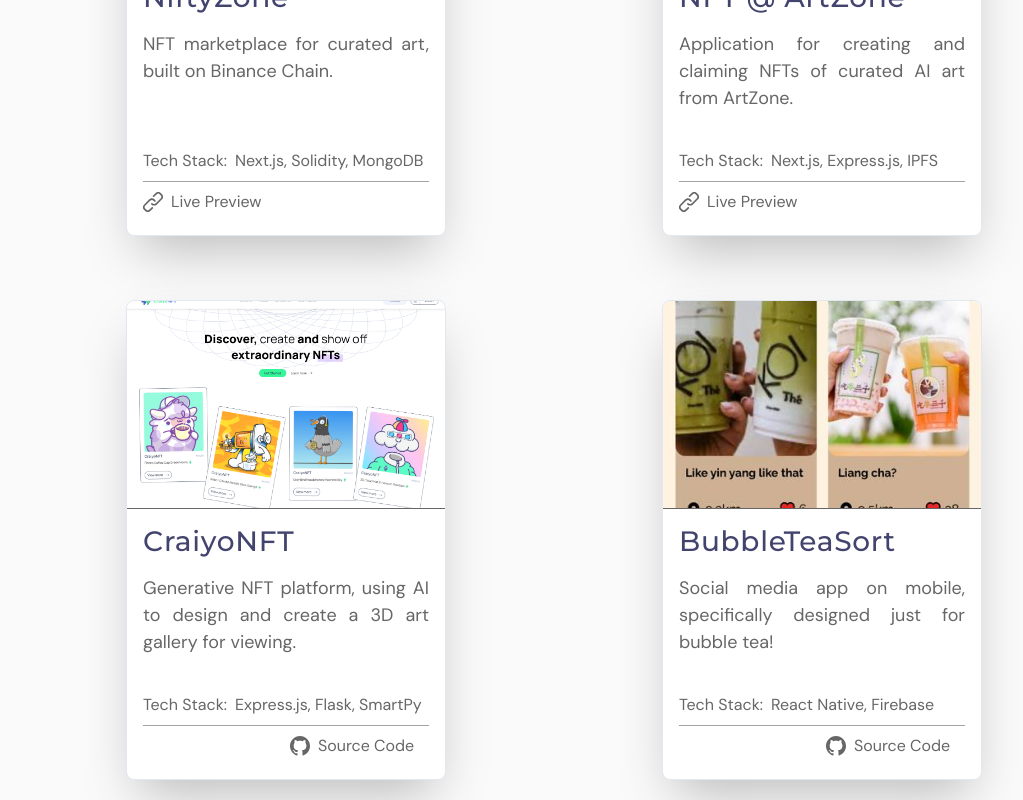
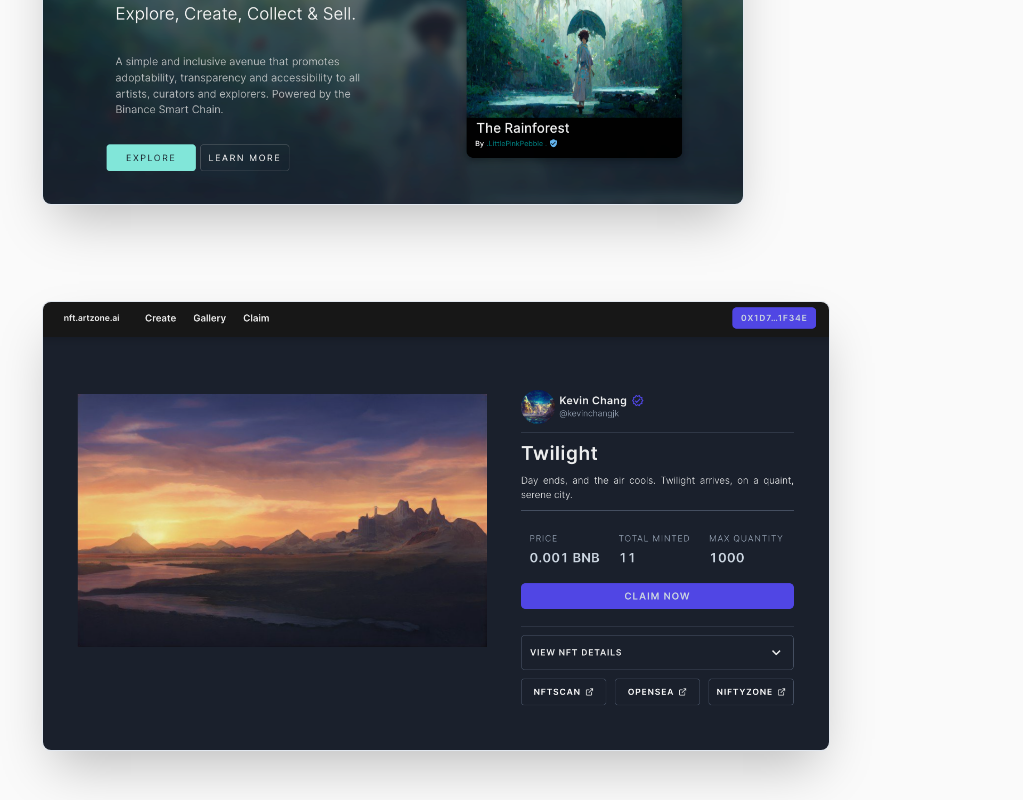
Before and after one commit to kevinchangjk/portfolio, a Next.js app: page /projects in a window 1280 px wide. Shown: the part 700-1500 px from the top of the page, without its empty margins (86-1109 px from the left). Built offline with nearby package versions, Linux system fonts and the light colour scheme.

Commit message:
projects: redesign front ui of project card

```diff
--- a/components/ProjectCard.tsx
+++ b/components/ProjectCard.tsx
@@ -10,32 +10,79 @@ import {
   HStack,
   Heading,
   Image,
+  Tag,
   Text,
   VStack,
+  Wrap,
+  WrapItem,
   useColorMode,
 } from "@chakra-ui/react";
 import PrimaryLink from "./PrimaryLink";
+import { motion } from "framer-motion";
+
+const projectVariants = {
+  projectInitial: {
+    opacity: 0,
+    y: "2rem",
+  },
+  projectAnimate: {
+    opacity: 1,
+    y: 0,
+  },
+};
 
 export default function ProjectCard({ projectData }: { projectData: Project }) {
   const { title, description, imageUrl, techStack, sourceUrl, previewUrl } =
     projectData;
   const { colorMode } = useColorMode();
+
+  function displayTechStack(techStack: string[]) {
+    const allTech = [];
+    for (let i = 0; i < techStack.length; i++) {
+      const key = `${title}-tech-${i}`;
+      const newTech = (
+        <WrapItem key={key}>
+          <Tag
+            padding={{
+              base: "0.3rem",
+              md: "0.5rem",
+              xl: "0.8rem",
+              "2xl": "1rem",
+            }}
+            variant="solid"
+            colorScheme="whiteAlpha"
+            opacity={0.8}
+          >
+            <Text
+              textAlign="center"
+              fontWeight="bold"
+              letterSpacing={{
+                base: "normal",
+                md: "wide",
+              }}
+              fontSize={{
+                base: "sm",
+                md: "md",
+                xl: "lg",
+                "2xl": "xl",
+              }}
+            >
+              {techStack[i]}
+            </Text>
+          </Tag>
+        </WrapItem>
+      );
+      allTech.push(newTech);
+    }
+
+    return allTech;
+  }
+
   return (
     <Card
-      width={{
-        base: "16rem",
-        md: "18rem",
-        xl: "20rem",
-        "2xl": "24rem",
-      }}
-      height={{
-        base: "24rem",
-        md: "27rem",
-        xl: "30rem",
-        "2xl": "35rem",
-      }}
-      bgColor={colorMode === "light" ? "white" : "gray.1"}
-      borderRadius="0.5rem"
+      position="relative"
+      width="max"
+      rounded="lg"
       borderColor={colorMode === "light" ? "gray.200" : "gray.700"}
       borderWidth="thin"
       boxShadow="2xl"
@@ -43,181 +90,76 @@ export default function ProjectCard({ projectData }: { projectData: Project }) {
       <Image
         src={imageUrl}
         alt="Project Thumbnail"
+        height="md"
+        fit="cover"
+        rounded="inherit"
+      />
+      <CardBody
+        position="absolute"
+        top={0}
+        left={0}
         width="full"
-        height={{
-          base: "11rem",
-          md: "12rem",
-          xl: "13rem",
-          "2xl": "15rem",
+        height="full"
+        rounded="inherit"
+        bgGradient="linear(to-b, blackAlpha.100, blackAlpha.700)"
+        opacity={0}
+        _hover={{
+          opacity: 1,
         }}
-        fit="cover"
-        borderTopRadius="0.5rem"
-        borderBottomWidth="0.5px"
-        borderBottomStyle="solid"
-        borderBottomColor={colorMode === "light" ? "gray.3" : "gray.5"}
-        marginBottom={{
+        transition="opacity 0.3s ease-in-out"
+      >
+        <VStack
+          width="full"
+          height="full"
+          paddingY="2rem"
+          spacing={{
             base: "0.5rem",
-          md: "0.75rem",
-          xl: "1rem",
-          "2xl": "1.5rem",
+            md: "1rem",
+            xl: "1.5rem",
+            "2xl": "2rem",
           }}
-      />
-      <CardHeader
-        marginTop="0rem"
-        marginBottom={{
-          base: "0.5rem",
-          md: "0.75rem",
-          xl: "1rem",
-          "2xl": "1.5rem",
+          justifyContent="end"
+        >
+          <Heading
+            fontSize={{
+              base: "24px",
+              md: "32px",
+              xl: "40px",
+              "2xl": "48px",
             }}
-        marginX="0rem"
-        paddingY="0rem"
-        paddingX={{
+            fontWeight="semibold"
+            textAlign="center"
+            letterSpacing="normal"
+            textColor="gray.8"
+          >
+            {title}
+          </Heading>
+          <Text
+            fontSize={{
+              base: "md",
+              md: "lg",
+              xl: "xl",
+              "2xl": "2xl",
+            }}
+            letterSpacing="normal"
+            textAlign="justify"
+            fontWeight="medium"
+            textColor="gray.7"
+          >
+            {description}
+          </Text>
+          <Wrap
+            spacing={{
               base: "0.5rem",
               md: "0.75rem",
               xl: "1rem",
               "2xl": "1.25rem",
             }}
           >
-        <Heading variant="card">{title}</Heading>
-      </CardHeader>
-      <CardBody
-        marginTop="0rem"
-        marginBottom={{
-          base: "0.5rem",
-          md: "0.75rem",
-          xl: "1rem",
-          "2xl": "1.5rem",
-        }}
-        marginX="0rem"
-        paddingY="0rem"
-        paddingX={{
-          base: "0.5rem",
-          md: "0.75rem",
-          xl: "1rem",
-          "2xl": "1.25rem",
-        }}
-      >
-        <Text
-          variant="paragraph"
-          fontSize={{
-            base: "sm",
-            md: "md",
-            xl: "lg",
-            "2xl": "xl",
-          }}
-        >
-          {description}
-        </Text>
+            {displayTechStack(techStack)}
+          </Wrap>
+        </VStack>
       </CardBody>
-      <CardFooter
-        margin="0rem"
-        padding={{
-          base: "0.5rem",
-          md: "0.75rem",
-          xl: "1rem",
-          "2xl": "1.25rem",
-        }}
-      >
-        <VStack width="full" margin="0rem" padding="0rem">
-          <HStack width="full" alignItems="end">
-            <Text
-              variant="detail"
-              fontSize={{
-                base: "xs",
-                md: "sm",
-                xl: "md",
-                "2xl": "lg",
-              }}
-            >
-              Tech Stack:{" "}
-            </Text>
-            <Text
-              variant="detail"
-              fontSize={{
-                base: "xs",
-                md: "sm",
-                xl: "md",
-                "2xl": "lg",
-              }}
-            >
-              {techStack}
-            </Text>
-          </HStack>
-          <Divider variant="secondary" />
-          <HStack width="full">
-            <Box width="50%">
-              {previewUrl && (
-                <PrimaryLink
-                  href={previewUrl}
-                  color={colorMode === "light" ? "gray.3" : "gray.5"}
-                  thickness="px"
-                >
-                  <HStack>
-                    <LinkIcon
-                      boxSize={{
-                        base: "12px",
-                        md: "16px",
-                        xl: "20px",
-                        "2xl": "24px",
-                      }}
-                      color={colorMode === "light" ? "gray.3" : "gray.5"}
-                    />
-                    <Text
-                      variant="detail"
-                      fontSize={{
-                        base: "xs",
-                        md: "sm",
-                        xl: "md",
-                        "2xl": "lg",
-                      }}
-                    >
-                      Live Preview
-                    </Text>
-                  </HStack>
-                </PrimaryLink>
-              )}
-            </Box>
-            <Box width="50%">
-              {sourceUrl && (
-                <PrimaryLink
-                  href={sourceUrl}
-                  color={colorMode === "light" ? "gray.3" : "gray.5"}
-                  thickness="px"
-                >
-                  <HStack>
-                    <Image
-                      src={
-                        colorMode === "light"
-                          ? "/images/social-media/github-light.svg"
-                          : "/images/social-media/github-dark.svg"
-                      }
-                      alt="Github Icon"
-                      boxSize={{
-                        base: "12px",
-                        md: "16px",
-                        xl: "20px",
-                        "2xl": "24px",
-                      }}
-                    />
-                    <Text
-                      variant="detail"
-                      fontSize={{
-                        base: "xs",
-                        md: "sm",
-                        xl: "md",
-                        "2xl": "lg",
-                      }}
-                    >
-                      Source Code
-                    </Text>
-                  </HStack>
-                </PrimaryLink>
-              )}
-            </Box>
-          </HStack>
-        </VStack>
-      </CardFooter>
     </Card>
   );
 }
--- a/components/ProjectGrid.tsx
+++ /dev/null
@@ -1,47 +0,0 @@
-import { Project } from "@/utils/types";
-import { SimpleGrid } from "@chakra-ui/react";
-import data from "../data/projects.json" assert { type: "json" };
-import ProjectCard from "./ProjectCard";
-
-function buildCard(projectData: Project) {
-  return <ProjectCard projectData={projectData} key={projectData.title} />;
-}
-
-function buildGrid(allProjects: Project[]) {
-  const result = [];
-  for (const project of allProjects) {
-    const card = buildCard(project);
-    result.push(card);
-  }
-
-  return result;
-}
-
-export default function ProjectGrid() {
-  return (
-    <SimpleGrid
-      minChildWidth={{
-        base: "16rem",
-        md: "18rem",
-        xl: "20rem",
-        "2xl": "24rem",
-      }}
-      width="full"
-      spacingX={{
-        base: "2rem",
-        md: "2.5rem",
-        xl: "3rem",
-        "2xl": "4rem",
-      }}
-      spacingY={{
-        base: "3rem",
-        md: "3.5rem",
-        xl: "4rem",
-        "2xl": "5rem",
-      }}
-      justifyItems="center"
-    >
-      {buildGrid(data.projects)}
-    </SimpleGrid>
-  );
-}
--- a/components/ProjectSummary.tsx
+++ b/components/ProjectSummary.tsx
@@ -1,9 +1,28 @@
-import { Heading, VStack } from "@chakra-ui/react";
-import ProjectGrid from "./ProjectGrid";
+import { Heading, Text, VStack } from "@chakra-ui/react";
+import projects from "../data/projects.json";
+import ProjectCard from "./ProjectCard";
 
 export default function ProjectSummary() {
+  function displayProjects() {
+    const allProjects = [];
+    for (let i = 0; i < projects.projects.length; i++) {
+      const newProject = <ProjectCard key={i} projectData={projects.projects[i]} />;
+      allProjects.push(newProject);
+    }
+
+    return allProjects;
+  }
+
   return (
-    <VStack width="full">
+    <VStack
+      align="inherit"
+      spacing={{
+        base: "4rem",
+        md: "5rem",
+        xl: "6rem",
+        "2xl": "7rem",
+      }}
+    >
       <VStack
         spacing={{
           base: "1rem",
@@ -11,25 +30,29 @@ export default function ProjectSummary() {
           xl: "3rem",
           "2xl": "4rem",
         }}
-        marginBottom={{
-          base: "3rem",
-          md: "4.5rem",
-          xl: "6rem",
-          "2xl": "7.5rem",
-        }}
+        align="inherit"
       >
         <Heading variant="primary">Projects</Heading>
-        <Heading
-          variant="secondary"
-          marginX={{
-            base: "2rem",
-            sm: "0rem",
+        <Text
+          variant="descriptor"
+          fontSize={{
+            base: "xl",
+            md: "2xl",
+            xl: "3xl",
+            "2xl": "4xl",
           }}
         >
           Put some sweat and tears (no blood) into these
-        </Heading>
+        </Text>
       </VStack>
-      <ProjectGrid />
+      <VStack align="inherit" spacing={{
+        base: "4rem",
+        md: "5rem",
+        xl: "6rem",
+        "2xl": "7rem",
+      }}>
+        {displayProjects()}
+      </VStack>
     </VStack>
   );
 }
--- a/data/projects.json
+++ b/data/projects.json
@@ -2,45 +2,45 @@
   "projects": [
     {
       "title": "NiftyZone",
-      "description": "NFT marketplace for curated art, built on Binance Chain.",
+      "description": "NFT marketplace for curated art on Binance Chain",
       "imageUrl": "/images/projects/niftyzone.png",
-      "techStack": "Next.js, Solidity, MongoDB",
+      "techStack": ["Next.js", "Solidity", "MongoDB"],
       "previewUrl": "https://www.niftyzone.com/"
     },
     {
       "title": "NFT @ ArtZone",
-      "description": "Application for creating and claiming NFTs of curated AI art from ArtZone.",
+      "description": "Create and claim NFTs of curated AI art",
       "imageUrl": "/images/projects/nft-artzone.png",
-      "techStack": "Next.js, Express.js, IPFS",
+      "techStack": ["Next.js", "Express.js", "IPFS"],
       "previewUrl": "https://nft.artzone.ai/"
     },
     {
       "title": "CraiyoNFT",
-      "description": "Generative NFT platform, using AI to design and create a 3D art gallery for viewing.",
+      "description": "AI-powered generative NFT platform and gallery",
       "imageUrl": "/images/projects/craiyonft.png",
-      "techStack": "Express.js, Flask, SmartPy",
+      "techStack": ["Express.js", "Flask", "SmartPy", "IPFS"],
       "sourceUrl": "https://github.com/VMP-SG/CraiyoNFT"
     },
     {
       "title": "BubbleTeaSort",
-      "description": "Social media app on mobile, specifically designed just for bubble tea!",
+      "description": "Social media mobile app just for bubble tea!",
       "imageUrl": "/images/projects/bubbleteasort.jpg",
-      "techStack": "React Native, Firebase",
+      "techStack": ["React Native", "Firebase"],
       "sourceUrl": "https://github.com/VMP-SG/BubbleTeaSort"
     },
     {
       "title": "Chirple",
-      "description": "Twitter-scraping application that provides trend and market analytics for provided keywords.",
+      "description": "Twitter-scraping application with market analytics",
       "imageUrl": "/images/projects/chirple.png",
-      "techStack": "React.js, Node.js",
+      "techStack": ["React.js", "Node.js"],
       "sourceUrl": "https://github.com/Onlyfriendz/chirple",
       "previewUrl": "https://chirple.netlify.app/"
     },
     {
       "title": "Coydir",
-      "description": "HR desktop application with a CLI flavour, meant for blazingly fast operations.",
+      "description": "HR desktop application with a CLI flavour",
       "imageUrl": "/images/projects/coydir.png",
-      "techStack": "Java, JavaFX",
+      "techStack": ["Java", "JavaFX"],
       "sourceUrl": "https://github.com/AY2223S1-CS2103T-T15-1/tp"
     }
   ]
--- a/pages/projects.tsx
+++ b/pages/projects.tsx
@@ -1,6 +1,4 @@
 import ProjectSummary from "@/components/ProjectSummary";
-import TechStackSummary from "@/components/TechStackSummary";
-import WakatimeSummary from "@/components/WakatimeSummary";
 import { VStack } from "@chakra-ui/react";
 
 export default function Projects() {
@@ -13,12 +11,13 @@ export default function Projects() {
           xl: "16vh",
           "2xl": "20vh",
         }}
-        spacing={{
-          base: "4rem",
-          md: "6rem",
-          xl: "8rem",
-          "2xl": "10rem",
+        width={{
+          base: "full",
+          md: "2xl",
+          xl: "4xl",
+          "2xl": "5xl",
         }}
+        alignItems="left"
       >
         <ProjectSummary />
       </VStack>
--- a/utils/types.ts
+++ b/utils/types.ts
@@ -7,7 +7,7 @@ export interface Tech {
 export interface Project {
   title: string;
   description: string;
-  techStack: string;
+  techStack: string[];
   imageUrl: string;
   sourceUrl?: string;
   previewUrl?: string;
```
Lines whose indentation alone changed are shown as unchanged.
